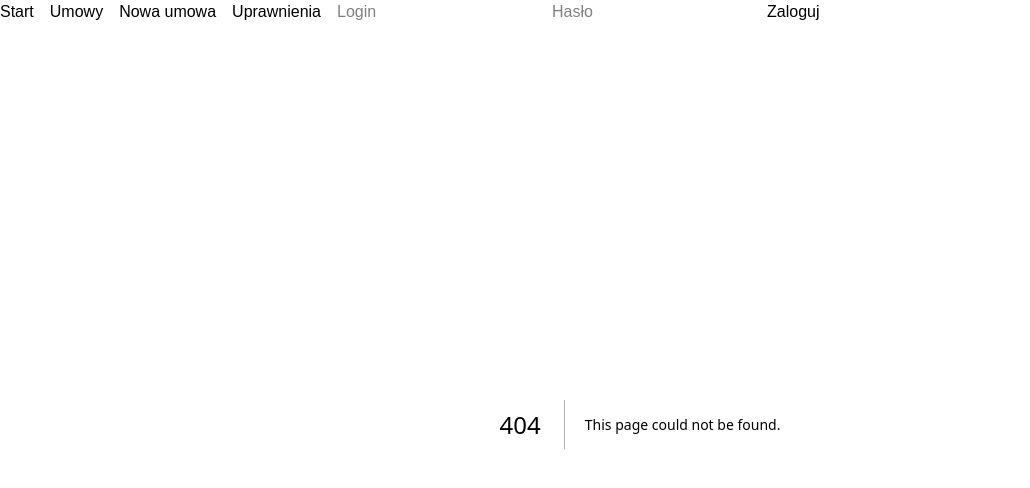
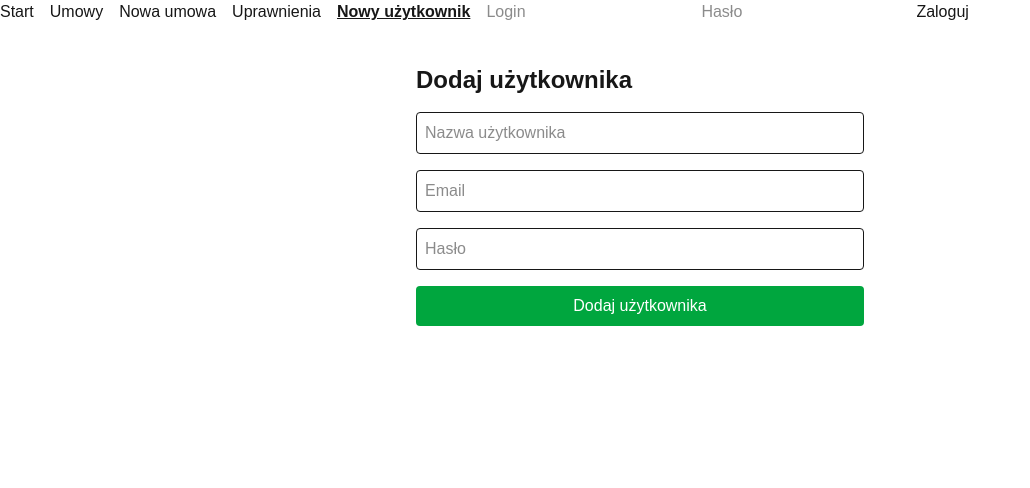
Before and after one commit to kielak1/umowy-frontend, a Next.js app: page /register in a window 1280 px wide. Before the commit this address had no page. Shown: the top 488 px of the page, without its empty margins (0-1030 px from the left). Built offline with nearby package versions, Linux system fonts and the light colour scheme.

Commit message:
dodanie uzytkownika

```diff
--- /dev/null
+++ b/app/register/page.tsx
@@ -0,0 +1,86 @@
+'use client';
+
+import { useState } from 'react';
+import { useRouter } from 'next/navigation';
+import { fetchWithAuth } from '@/lib/fetchWithAuth';
+
+export default function AdminUserCreatePage() {
+  const router = useRouter();
+  const [form, setForm] = useState({ username: '', email: '', password: '' });
+  const [error, setError] = useState('');
+  const [success, setSuccess] = useState('');
+
+  const handleChange = (e: React.ChangeEvent<HTMLInputElement>) => {
+    setForm({ ...form, [e.target.name]: e.target.value });
+  };
+
+  const handleSubmit = async (e: React.FormEvent) => {
+    e.preventDefault();
+    setError('');
+    setSuccess('');
+
+    if (form.password.length < 8) {
+      setError('Hasło musi mieć co najmniej 8 znaków.');
+      return;
+    }
+
+    try {
+      const res = await fetchWithAuth(`${process.env.NEXT_PUBLIC_API_URL}/api/auth/admin/users/create/`, {
+        method: 'POST',
+        headers: { 'Content-Type': 'application/json' },
+        body: JSON.stringify(form),
+      });
+
+      if (res.ok) {
+        setSuccess('Użytkownik został dodany.');
+        setForm({ username: '', email: '', password: '' });
+        setTimeout(() => router.push('/'), 1500);
+      } else {
+        const data = await res.json();
+        setError(data?.detail || 'Nie udało się dodać użytkownika.');
+      }
+    } catch {
+      setError('Błąd połączenia z serwerem.');
+    }
+  };
+
+  return (
+    <div className="max-w-md mx-auto mt-10">
+      <h1 className="text-2xl font-bold mb-4">Dodaj użytkownika</h1>
+      <form onSubmit={handleSubmit} className="space-y-4">
+        <input
+          type="text"
+          name="username"
+          placeholder="Nazwa użytkownika"
+          value={form.username}
+          onChange={handleChange}
+          className="w-full border p-2 rounded"
+          required
+        />
+        <input
+          type="email"
+          name="email"
+          placeholder="Email"
+          value={form.email}
+          onChange={handleChange}
+          className="w-full border p-2 rounded"
+          required
+        />
+        <input
+          type="password"
+          name="password"
+          placeholder="Hasło"
+          value={form.password}
+          onChange={handleChange}
+          className="w-full border p-2 rounded"
+          required
+        />
+        <button type="submit" className="w-full bg-green-600 text-white py-2 rounded hover:bg-green-700">
+          Dodaj użytkownika
+        </button>
+        {error && <p className="text-red-500 text-sm">{error}</p>}
+        {success && <p className="text-green-600 text-sm">{success}</p>}
+      </form>
+    </div>
+  );
+}
--- a/components/ui/Navigation.tsx
+++ b/components/ui/Navigation.tsx
@@ -10,6 +10,8 @@ const navItems = [
   { href: "/contracts", label: "Umowy" },
   { href: "/nowa-umowa", label: "Nowa umowa" },
   { href: "/admin/permissions", label: "Uprawnienia" },
+  { href: "/register", label: "Nowy użytkownik" },
+
 ];
 
 export default function Navigation() {
```
